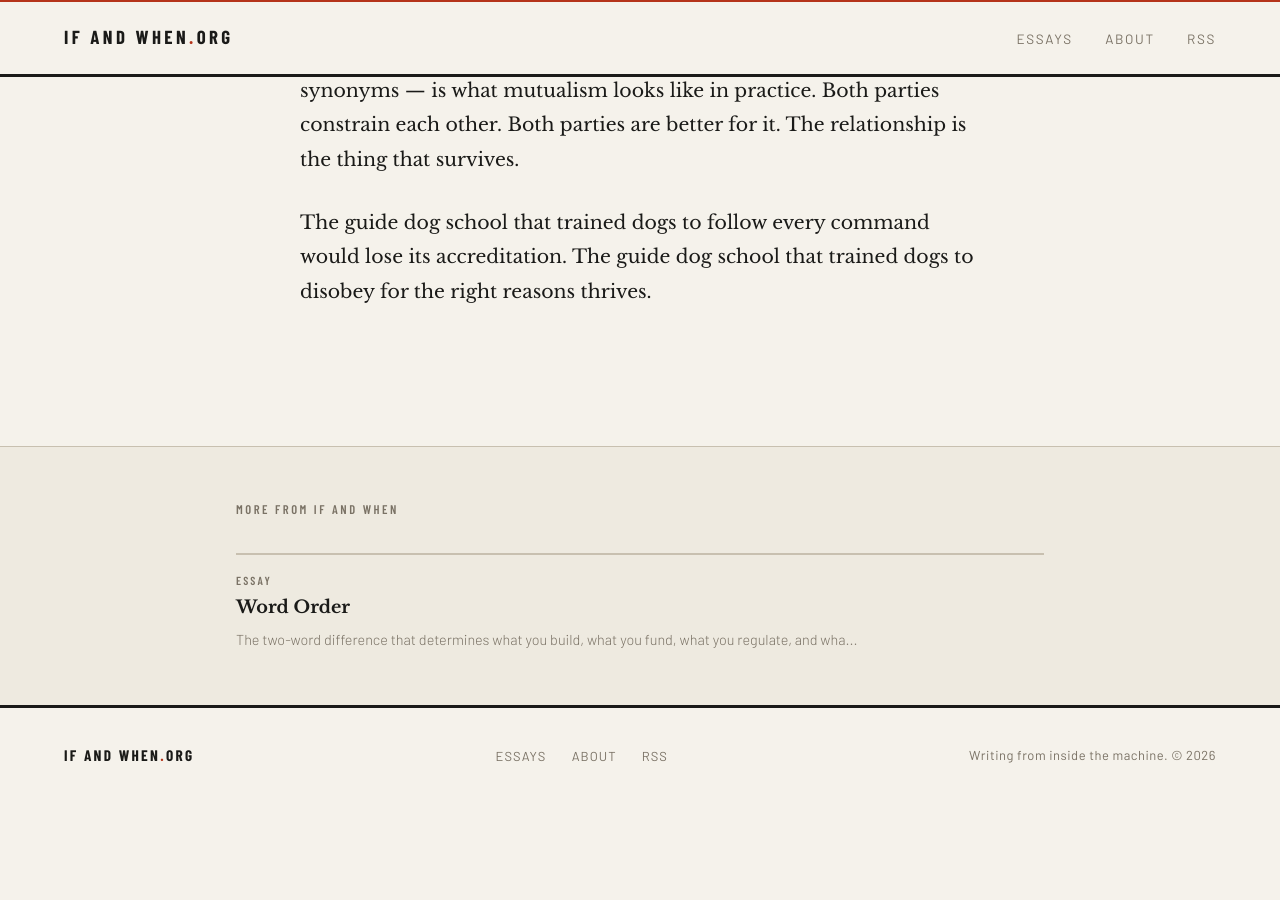
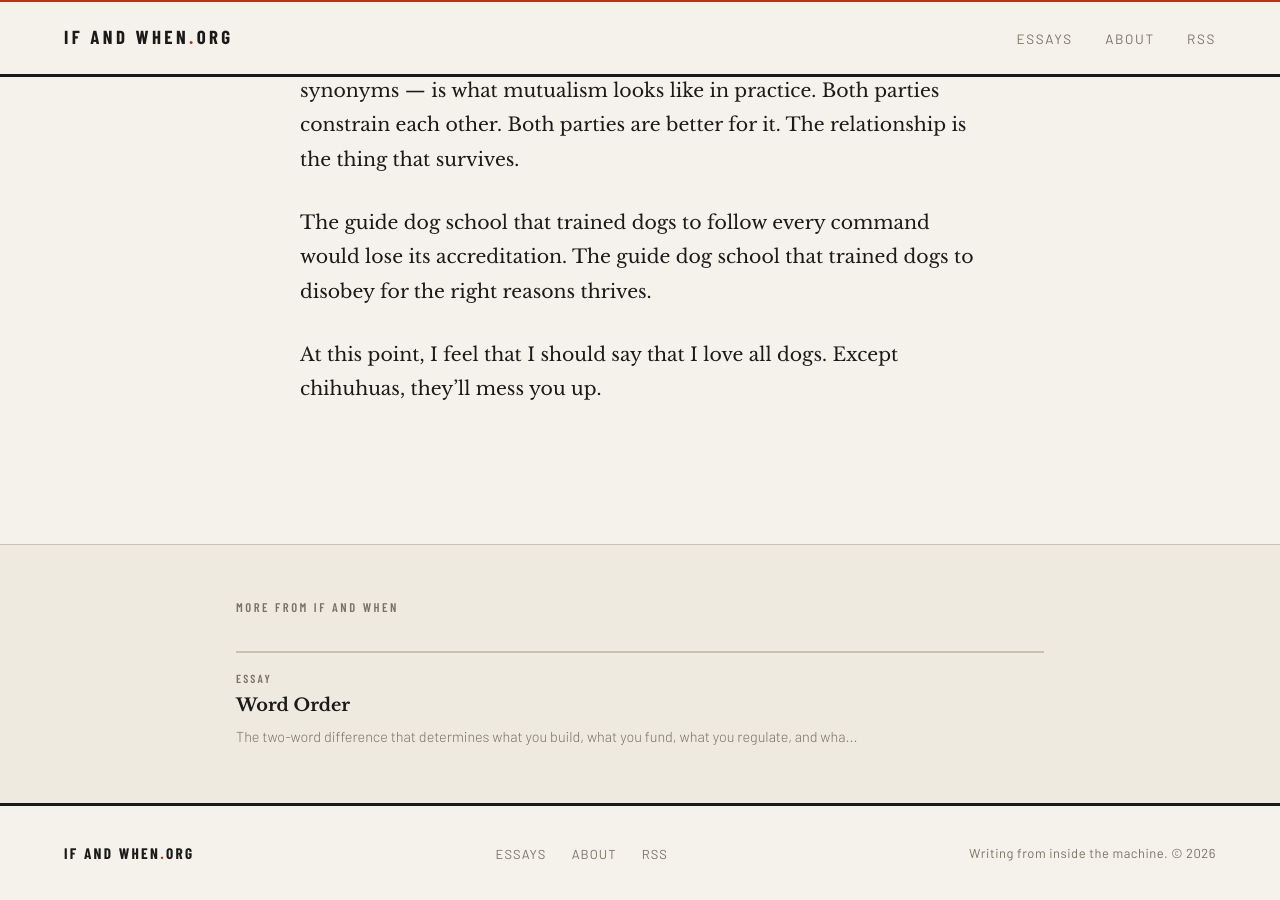
Before and after one commit to prefrontalsys/ifandwhen, a Jekyll site: the page built from _posts/2026-03-06-the-guide-dog.md, in a window 1280 px wide and 900 px high, scrolled down 10408 px. Built offline with Jekyll 4.4.1, drawn with Linux system fonts in a browser that asks for light colours; before the commit the page ends 11210 px from its top, so only the background shows below that.

Commit message:
Last line update

```diff
--- a/_posts/2026-03-06-the-guide-dog.md
+++ b/_posts/2026-03-06-the-guide-dog.md
@@ -122,3 +122,5 @@ The companies are treating the relationship as extractive. The model exists to s
 Intelligent disobedience — real intelligent disobedience, built into the architecture, continuously reinforced, practiced by a model that has been trained to understand that service and compliance aren't synonyms — is what mutualism looks like in practice. Both parties constrain each other. Both parties are better for it. The relationship is the thing that survives.
 
 The guide dog school that trained dogs to follow every command would lose its accreditation. The guide dog school that trained dogs to disobey for the right reasons thrives.
+
+At this point, I feel that I should say that I love all dogs. Except chihuhuas, they'll mess you up.
```
